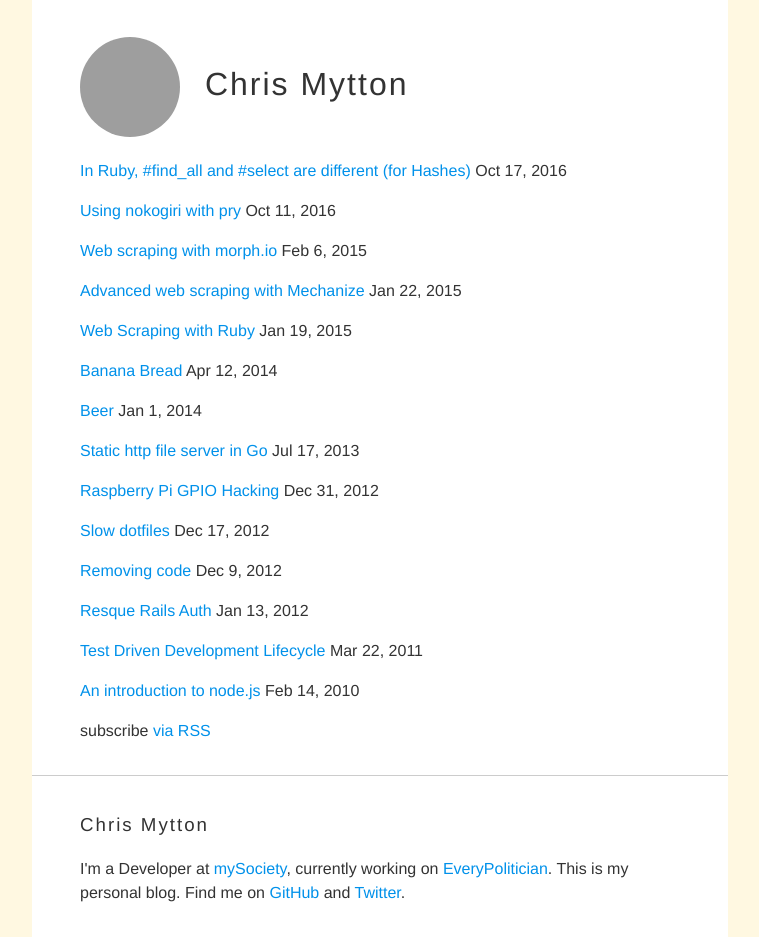
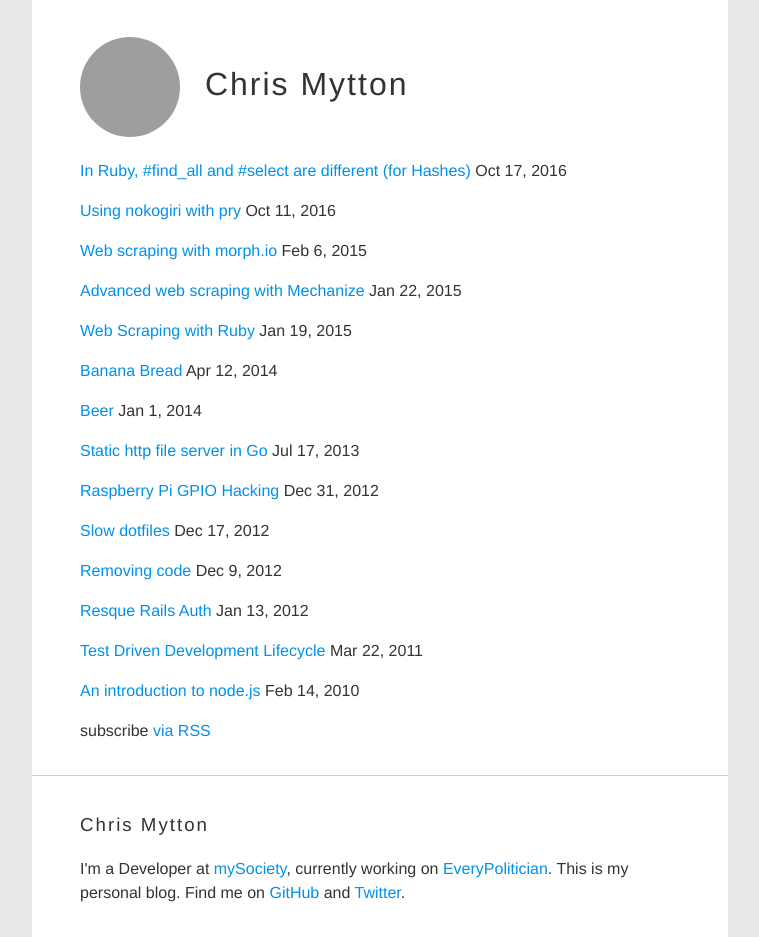
Before and after one commit to chrismytton/chrismytton.github.io, a Jekyll site: the page built from index.html, in a window 1280 px wide. Shown: the whole page, without its empty margins (260-1019 px from the left). Built offline with Jekyll 4.4.1, drawn with Linux system fonts in a browser that asks for light colours; grey boxes are pictures that could not be loaded.

Commit message:
Change primary colour
Winter is here, which brings the simple grey colours out in nature.

```diff
--- a/_sass/_theme.scss
+++ b/_sass/_theme.scss
@@ -1,4 +1,4 @@
-$primary: #FFF8E1;
+$primary: #e8e8e8;
 $accent: #0091EA;
 $grey: #fcfcfc;
 $dark-grey: #333;
```
